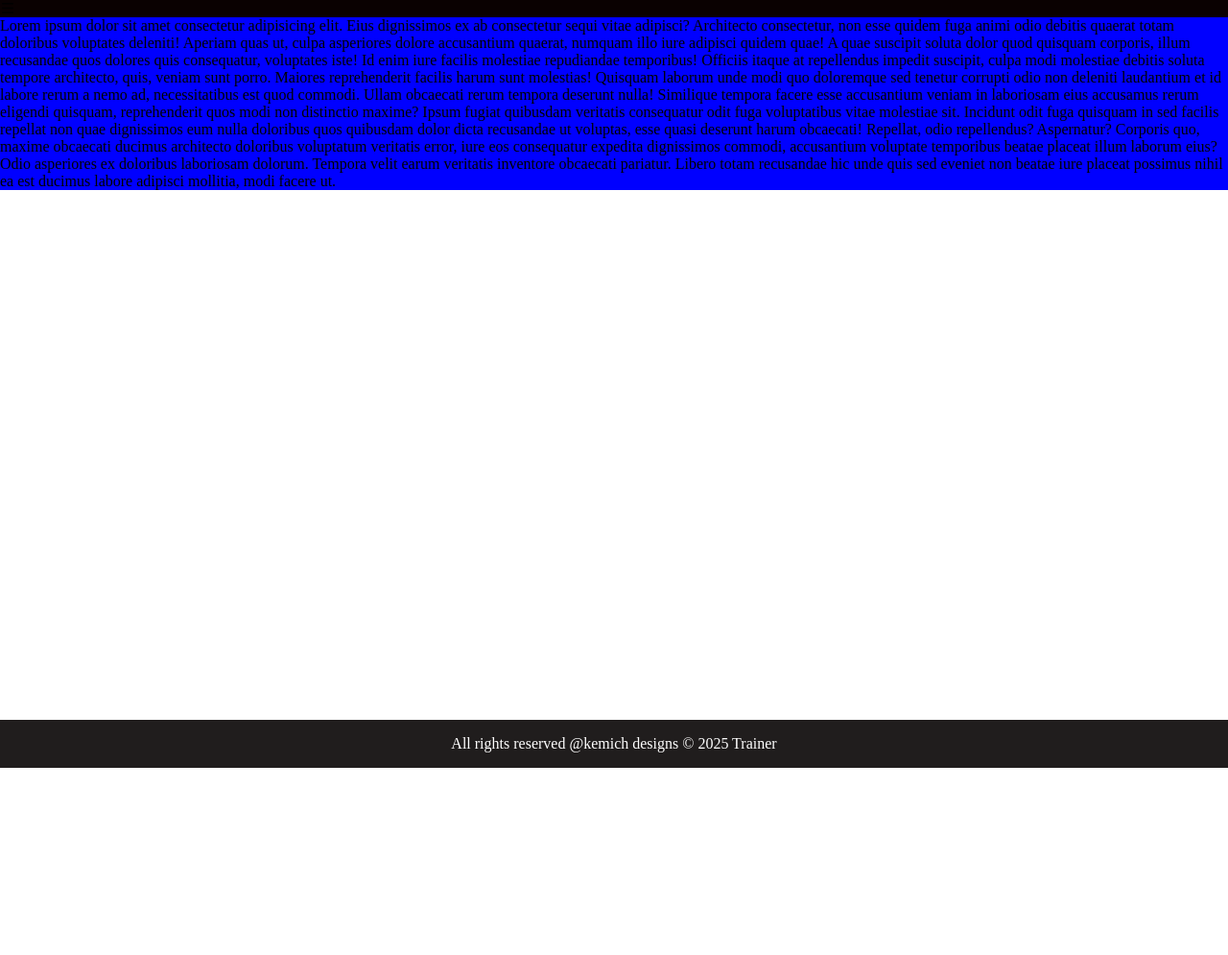
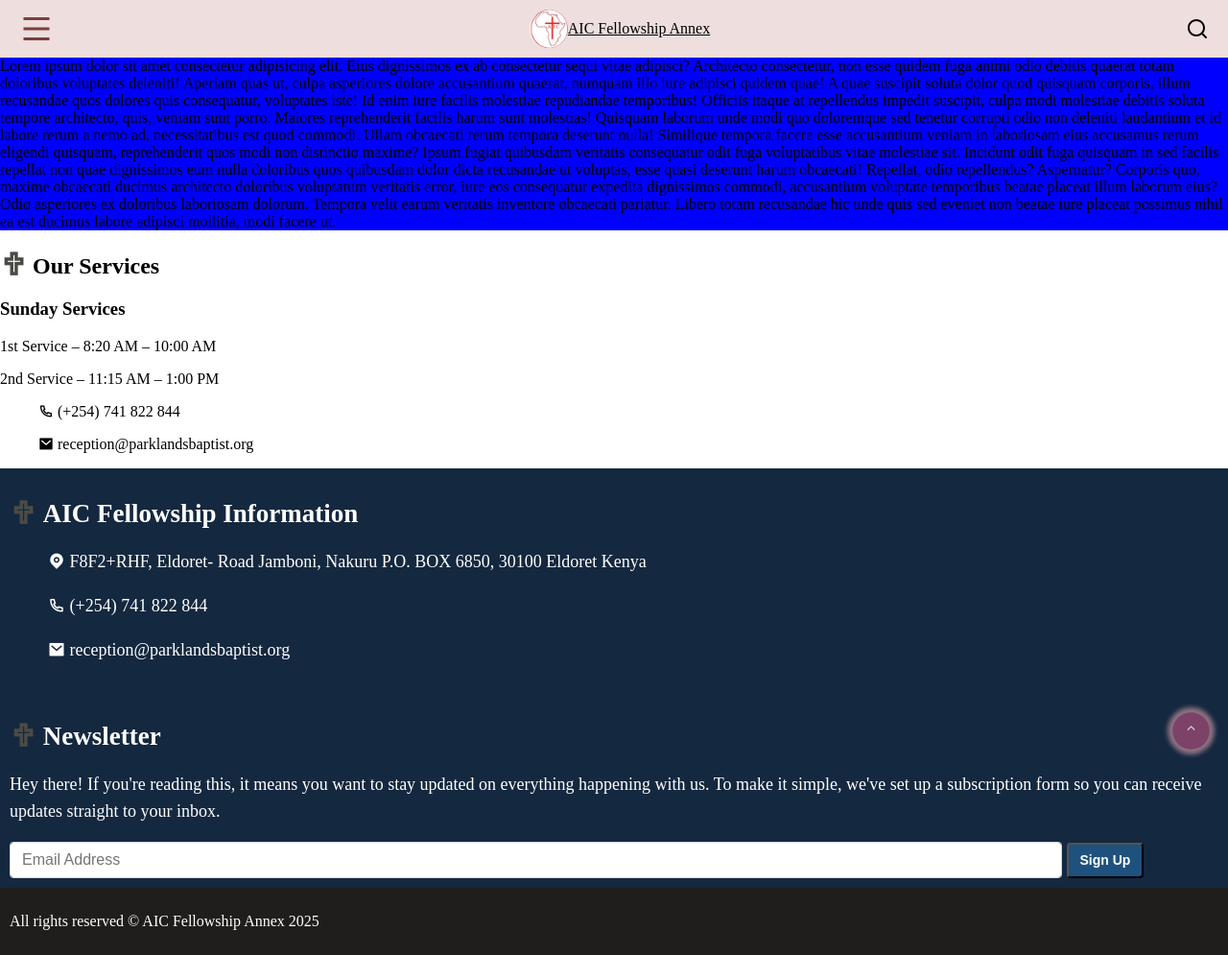
Before and after one commit to Kemboijames7/church, a plain HTML site: page index.html in a window 1280 px wide. Shown: the whole page at 96% size. Before the commit the page ends 800 px from the top, so only its background shows below. Drawn offline with nearby package versions, Linux system fonts and the light colour scheme.

Commit message:
Added more sections

```diff
--- a/index.html
+++ b/index.html
@@ -11,9 +11,17 @@
 </head>
 <body>
     <header>
-        <!-- <i class="ri-map-pin-fill"> F8F2+RHF, Eldoret- Road Jamboni, Nakuru</i> -->
-        <i class="ri-menu-line"></i>
-</html>
+
+        <svg xmlns="http://www.w3.org/2000/svg" viewBox="0 0 24 24" width="36" height="36" fill="rgba(122,62,62,1)"><path d="M3 4H21V6H3V4ZM3 11H21V13H3V11ZM3 18H21V20H3V18Z"></path></svg>
+        <div class="header_name">
+            <img src="images/download.jpg" alt="Aic logo" class="aic_logo">
+            AIC Fellowship Annex
+
+        </div>
+
+
+        <svg xmlns="http://www.w3.org/2000/svg" viewBox="0 0 24 24" width="24" height="24" fill="currentColor"><path d="M18.031 16.6168L22.3137 20.8995L20.8995 22.3137L16.6168 18.031C15.0769 19.263 13.124 20 11 20C6.032 20 2 15.968 2 11C2 6.032 6.032 2 11 2C15.968 2 20 6.032 20 11C20 13.124 19.263 15.0769 18.031 16.6168ZM16.0247 15.8748C17.2475 14.6146 18 12.8956 18 11C18 7.1325 14.8675 4 11 4C7.1325 4 4 7.1325 4 11C4 14.8675 7.1325 18 11 18C12.8956 18 14.6146 17.2475 15.8748 16.0247L16.0247 15.8748Z"></path></svg>
+
     </header>
     <div class="container">
         Lorem ipsum dolor sit amet consectetur adipisicing elit. Eius dignissimos ex ab consectetur sequi vitae adipisci? Architecto consectetur, non esse quidem fuga animi odio debitis quaerat totam doloribus voluptates deleniti!
@@ -25,9 +33,45 @@
         Corporis quo, maxime obcaecati ducimus architecto doloribus voluptatum veritatis error, iure eos consequatur expedita dignissimos commodi, accusantium voluptate temporibus beatae placeat illum laborum eius? Odio asperiores ex doloribus laboriosam dolorum.
         Tempora velit earum veritatis inventore obcaecati pariatur. Libero totam recusandae hic unde quis sed eveniet non beatae iure placeat possimus nihil ea est ducimus labore adipisci mollitia, modi facere ut.
     </div>
+    <section id="our_services">
+        <h1> <span><i class="ri-cross-line"></i></span>  Our Services</h1>
+        <h3>Sunday Services</h3>
+       <dl>1st Service – 8:20 AM – 10:00 AM</dl>
+       <dl>2nd Service – 11:15 AM – 1:00 PM</dl>
+
+        <ul><i class="ri-phone-line"></i> 	(+254) 741 822 844</ul>
+        <ul> <i class="ri-mail-fill"></i>	reception@parklandsbaptist.org
+        </ul>
+    </section>
+
+
+    <section id="information">
+        <h1> <span><i class="ri-cross-line"></i></span>  AIC Fellowship Information</h1>
+       <ul>
+         <i class="ri-map-pin-fill"> F8F2+RHF, Eldoret- Road Jamboni, Nakuru
+            P.O. BOX 6850, 30100 Eldoret Kenya
+         </i> </ul>
+
+        <ul><i class="ri-phone-line"></i> 	(+254) 741 822 844</ul>
+        <ul> <i class="ri-mail-fill"></i>	reception@parklandsbaptist.org
+        </ul>
+    </section>
+
+
+    <section id="news_letter">
+       <h1> <span><i class="ri-cross-line"></i></span> Newsletter</h1>
+       <p>
+        Hey there! If you're reading this, it means you want to stay updated on everything happening with us. To make it simple, we've set up a subscription form so you can receive updates straight to your inbox.
+</p>
+<form action="put">
+    <input type="text"  class="form-control" name="email" placeholder="Email Address" required >
+    <input class="sign_up" type="button" value="Sign Up">
+</form>
+    </section>
   <footer id="footerId">
-    <p>All rights reserved @kemich designs &copy
-        <script>document.write(new Date().getFullYear());</script> Trainer</p>
+    <span class="back-to-top"><i class="ri-arrow-up-s-line"></i></span>
+    <p>All rights reserved  &copy  AIC Fellowship Annex
+        <script>document.write(new Date().getFullYear());</script></p>
   </footer>
 
 
--- a/style.css
+++ b/style.css
@@ -2,26 +2,137 @@
     margin: 0;
     padding: 0;
     box-sizing: border-box;
+    cursor: pointer;
 }
 
 header {
-    background-color: #0a0101;
 
+    background-color: #efdede;
+    display: flex;
+    align-items: center;
+    justify-content:space-between;
+    padding: 10px 20px 10px 20px;
+}
+
+.header_name {
+  display: flex;
+  justify-content: flex-start;
+  align-items: center;
+  text-decoration: underline;
+
+}
+
+
+.aic_logo {
+
+    width: 40px;
+    height: 40px;
+    border-radius: 60%;
+    overflow-x: hidden;
 }
 
 .container {
     background-color: blue;
 
 }
+.ri-cross-line{
+
+    color: rgb(75, 75, 70);
+    font-size: 28px;
+}
+
+#information {
+    color: #fff;
+    line-height: 28px;
+    padding: 10px;
+    font-size: 18px;
+    background-color: rgba(0, 22, 47, .92);
+}
 
 
+#news_letter{
+background-color: rgba(0, 22, 47, .92);
+color: #fff;
+font-size: 18px;
+line-height: 28px;
+padding: 10px;
+}
+
+.form-control {
+    padding: .375rem .75rem;
+    font-size: 1rem;
+    width: 85%;
+    font-weight: 400;
+    line-height: 1.5;
+    color: #212529;
+    background-color: #fff;
+    background-clip: padding-box;
+    border: 1px solid #ced4da;
+    -webkit-appearance: none;
+    -moz-appearance: none;
+    appearance: none;
+    border-radius: .25rem;
+    transition: border-color .15s ease-in-out, box-shadow .15s ease-in-out;
+}
+
+.sign_up {
+    color: #fff;
+    background-color: #1f517e;
+    padding: .375rem .75rem;
+    border-radius: .25rem;
+    font-size: 14px;
+    font-weight: 600;
+    line-height: 1.5;
+}
+
+.sign_up:hover {
+    background: #000;
+    color: #fff;
+}
 
 #footerId {
-    position: fixed;
-    display: flex;
-    justify-content: center;
-    bottom: 0;
-    width: 100%;
+    padding: 10px;
     color: #fff;
     background-color: rgb(32, 29, 29);
 }
+
+
+@keyframes shadow-blink {
+    0% {
+        opacity: 1;
+        transform: scale(1);
+        background-color: #bf0a30;
+        box-shadow: 0 0 5px 5px rgba(236, 184, 195, 0.8);
+    }
+    50% {
+        opacity: 0.5;
+        transform: scale(1.1);
+        background-color: #679fcd;
+    }
+    100% {
+        opacity: 1;
+        transform: scale(1);
+        background-color: #864452;
+        box-shadow: 0 0 5px 5px rgba(155, 77, 94, 0.8);
+    }
+}
+
+.ri-arrow-up-s-line {
+    position: fixed;
+    padding: 6px;
+    bottom: 20px;
+    right: 20px;
+    width: 25px;
+    height: 25px;
+    z-index: 9999;
+    font-size: 15px;
+    border-radius: 30px;
+    background-color: #679fcd;
+    text-align: center;
+    line-height: 20px;
+    cursor: pointer;
+    color: #fff;
+    opacity: 1;
+    animation: shadow-blink 0.7s ease-out infinite forwards;
+    -webkit-animation: shadow-blink 0.7s ease-out infinite forwards;
+}
```
Also changed, not shown: 90883796_2757458754383709_6167988910149337088_n.jpg (added), AIC_LOGO.jpg (added), images/download.jpg (added), images/download.png (added).
